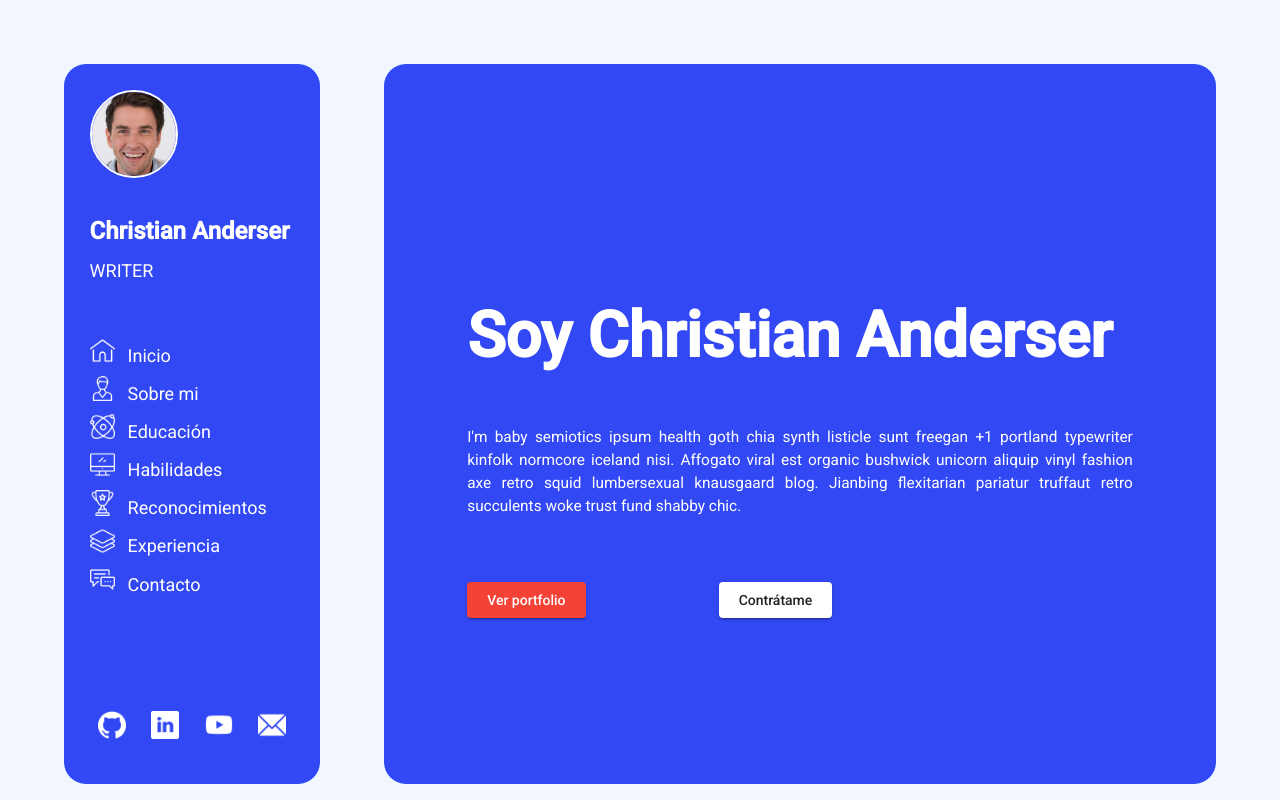
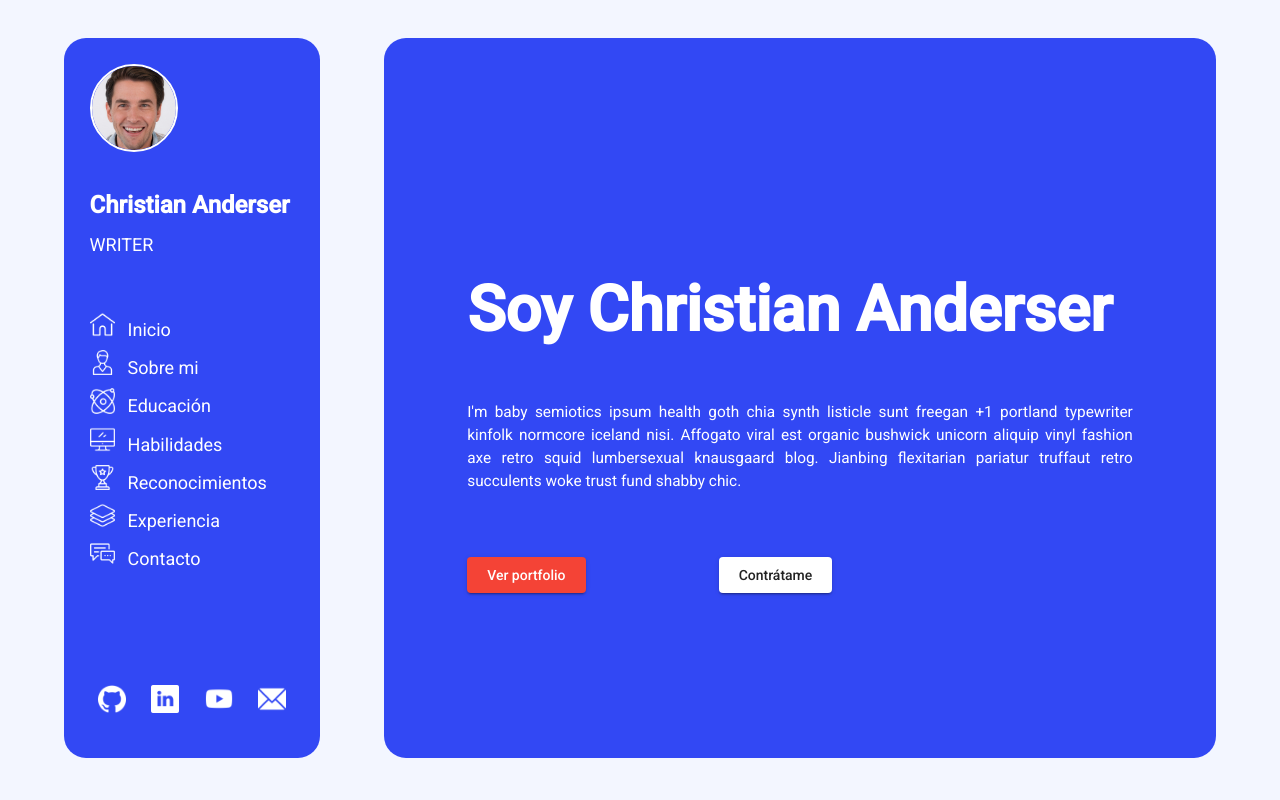
Before and after one commit to SrLozano/LozanoWebPage, an Angular app: page / in a window 1280 px wide. Shown: the top 800 px of the page. Built offline with nearby package versions, Linux system fonts and the light colour scheme.

Commit message:
Scrollable elements and redesign of Skills

```diff
--- a/src/app/app.component.html
+++ b/src/app/app.component.html
@@ -1,2 +1,3 @@
 <app-left-tab></app-left-tab>
+
 <app-right-tab></app-right-tab>
--- a/src/app/left-tab/left-tab.component.scss
+++ b/src/app/left-tab/left-tab.component.scss
@@ -3,10 +3,12 @@
     width: 20%;
     height: 90%;
     margin: 5%;
+    margin-top: 3%;
     background-color: rgb(50, 72, 244);
     border-radius: 22px;
     color: white;
     display: inline-block;
+    position: fixed;
 }
 
 span{
--- a/src/app/right-tab/right-tab.component.html
+++ b/src/app/right-tab/right-tab.component.html
@@ -124,7 +124,7 @@
                 </ul>
             </div>
         </mat-expansion-panel>
-
+        <br>
         <mat-expansion-panel class="skill-set">
             <mat-expansion-panel-header>
             <mat-panel-title>
@@ -143,7 +143,7 @@
                 </ul>
             </div>
         </mat-expansion-panel>
-
+        <br>
         <mat-expansion-panel class="skill-set">
             <mat-expansion-panel-header>
             <mat-panel-title>
--- a/src/app/right-tab/right-tab.component.scss
+++ b/src/app/right-tab/right-tab.component.scss
@@ -2,10 +2,11 @@
 .container{
     display: inline-block;
     width: 65%;
-    margin-top: 5%;
+    margin-top: 3%;
     margin-right: 5%;
     height: 100%;
     vertical-align: top;
+    margin-left: 30%;;
 }
 
 //The classes for the card set to fit the home
```
